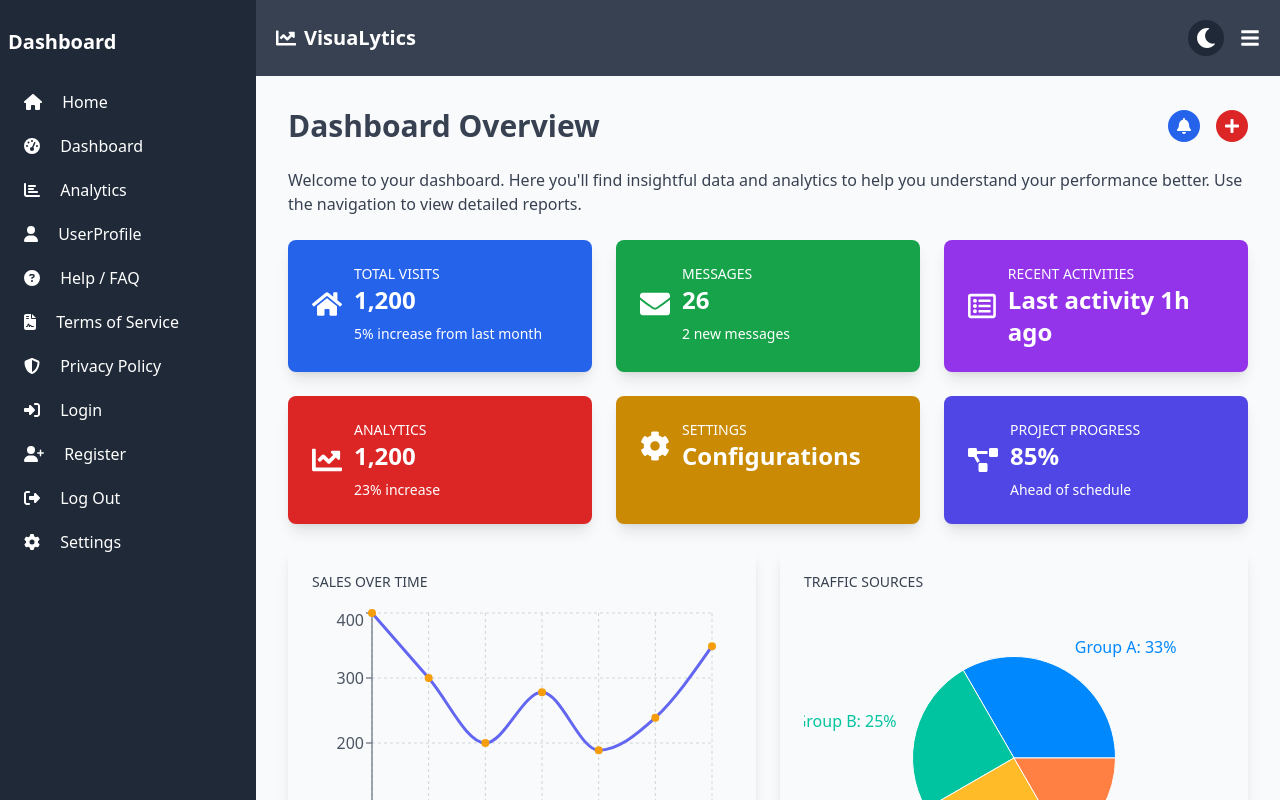
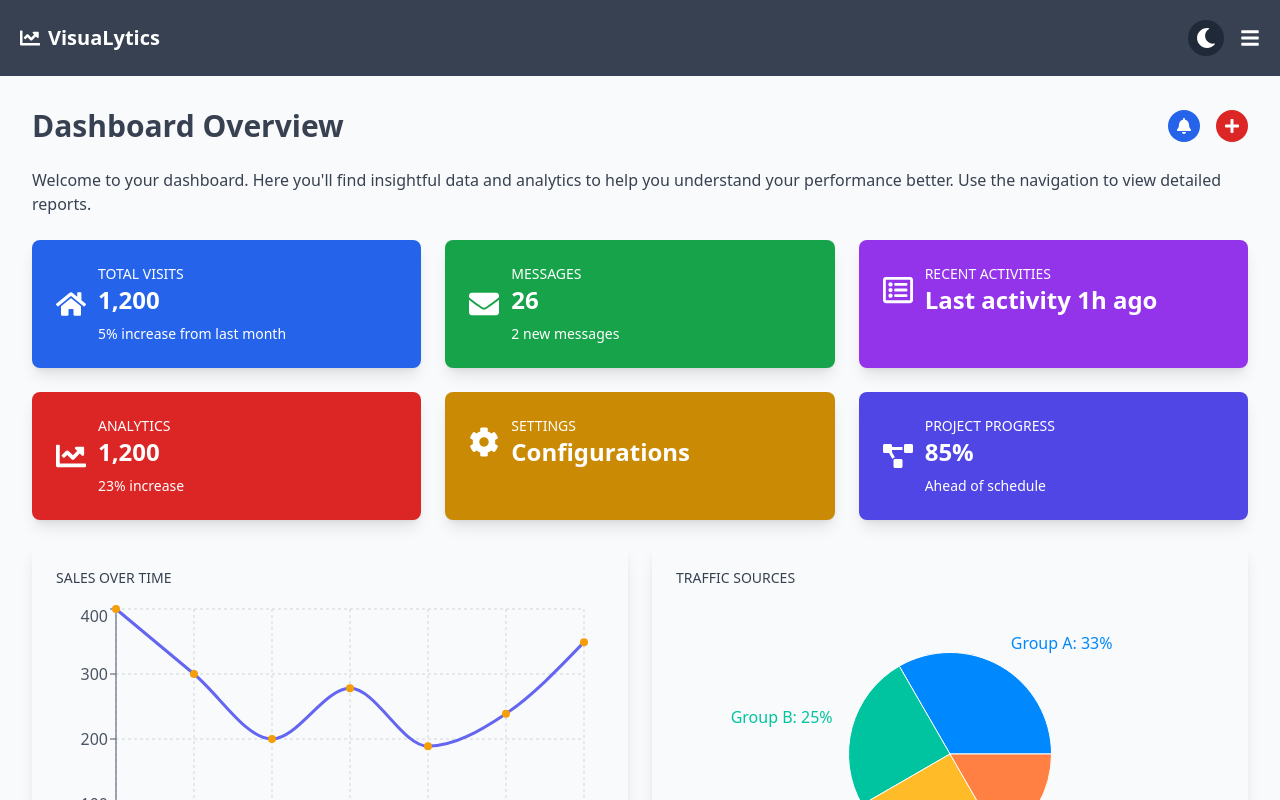
Before and after one commit to Ousman37/dashboard-app, a React (Create React App) app: page / in a window 1280 px wide. Shown: the top 800 px of the page. Built offline with nearby package versions, Linux system fonts and the light colour scheme.

Commit message:
Update Sidebar component

```diff
--- a/src/components/Sidebar.jsx
+++ b/src/components/Sidebar.jsx
@@ -1,4 +1,5 @@
-import React, { useState } from "react";
+// Sidebar.jsx
+import React from "react";
 import { NavLink } from "react-router-dom";
 import { FontAwesomeIcon } from "@fortawesome/react-fontawesome";
 import {
@@ -14,27 +15,22 @@ import {
   faUser,
   faTachometerAlt,
 } from "@fortawesome/free-solid-svg-icons";
-// Import only useAuth from your AuthProvider module
 import { useAuth } from "../context/AuthProvider";
 
-function Sidebar() {
-  const [isSidebarOpen, setIsSidebarOpen] = useState(false);
-  // Destructure logout function and possibly user state from useAuth
+const Sidebar = ({ isSidebarOpen, toggleSidebar }) => {
   const { auth, logout } = useAuth();
-
   const isLoggedIn = !!auth?.user;
 
-  // Handle logout logic using the logout function from useAuth
   const handleLogout = () => {
-    logout(); // This should correctly logout the user
-    setIsSidebarOpen(false);
+    logout();
+    toggleSidebar(); // Optionally close the sidebar on logout
   };
+
   return (
-    <div className="flex flex-col md:flex-row min-h-screen">
     <aside
-        className={`bg-gray-800 text-white w-64 space-y-6 py-7 px-2 absolute inset-y-0 left-0 transform ${
-          isSidebarOpen ? "-translate-x-0" : "-translate-x-full"
-        } md:relative md:translate-x-0 transition duration-200 ease-in-out`}
+      className={`bg-gray-800 text-white w-64 space-y-6 py-7 px-2 fixed inset-y-0 left-0 transform z-30 ${
+        isSidebarOpen ? "translate-x-0" : "-translate-x-full"
+      } transition duration-200 ease-in-out h-full`}
     >
       <div className="font-bold text-xl mb-4">Dashboard</div>
       <ul>
@@ -42,6 +38,7 @@ function Sidebar() {
           <NavLink
             to="/"
             className="block py-2.5 px-4 rounded transition duration-200 hover:bg-gray-700"
+            onClick={() => toggleSidebar()}
           >
             <FontAwesomeIcon icon={faHome} className="mr-4" /> Home
           </NavLink>
@@ -50,17 +47,10 @@ function Sidebar() {
           <NavLink
             to="/dashboard"
             className="block py-2.5 px-4 rounded transition duration-200 hover:bg-gray-700"
+            onClick={() => toggleSidebar()}
           >
             <FontAwesomeIcon icon={faTachometerAlt} className="mr-4" />{" "}
             Dashboard
-            </NavLink>
-          </li>
-          <li>
-            <NavLink
-              to="/analytics"
-              className="block py-2.5 px-4 rounded transition duration-200 hover:bg-gray-700"
-            >
-              <FontAwesomeIcon icon={faChartBar} className="mr-4" /> Analytics
           </NavLink>
         </li>
         <li>
@@ -74,38 +64,50 @@ function Sidebar() {
         </li>
         <li>
           <NavLink
+            to="/analytics"
+            className="block py-2.5 px-4 rounded transition duration-200 hover:bg-gray-700"
+            onClick={() => toggleSidebar()}
+          >
+            <FontAwesomeIcon icon={faChartBar} className="mr-4" /> Analytics
+          </NavLink>
+        </li>
+        <li>
+          <NavLink
             to="/help"
             className="block py-2.5 px-4 rounded transition duration-200 hover:bg-gray-700"
+            onClick={() => toggleSidebar()}
           >
-              <FontAwesomeIcon icon={faQuestionCircle} className="mr-4" /> Help
-              / FAQ
+            <FontAwesomeIcon icon={faQuestionCircle} className="mr-4" /> Help /
+            FAQ
           </NavLink>
         </li>
         <li>
           <NavLink
             to="/terms"
             className="block py-2.5 px-4 rounded transition duration-200 hover:bg-gray-700"
+            onClick={() => toggleSidebar()}
           >
-              <FontAwesomeIcon icon={faFileContract} className="mr-4" /> Terms
-              of Service
+            <FontAwesomeIcon icon={faFileContract} className="mr-4" /> Terms of
+            Service
           </NavLink>
         </li>
         <li>
           <NavLink
             to="/privacy"
             className="block py-2.5 px-4 rounded transition duration-200 hover:bg-gray-700"
+            onClick={() => toggleSidebar()}
           >
             <FontAwesomeIcon icon={faShieldAlt} className="mr-4" /> Privacy
             Policy
           </NavLink>
         </li>
-          {/* Authentication Links */}
         {isLoggedIn ? (
           <>
             <li>
               <NavLink
                 to="/settings"
                 className="block py-2.5 px-4 rounded transition duration-200 hover:bg-gray-700"
+                onClick={() => toggleSidebar()}
               >
                 <FontAwesomeIcon icon={faCog} className="mr-4" /> Settings
               </NavLink>
@@ -115,8 +117,7 @@ function Sidebar() {
                 onClick={handleLogout}
                 className="w-full text-left block py-2.5 px-4 rounded transition duration-200 hover:bg-gray-700"
               >
-                  <FontAwesomeIcon icon={faSignOutAlt} className="mr-4" /> Log
-                  Out
+                <FontAwesomeIcon icon={faSignOutAlt} className="mr-4" /> Log Out
               </button>
             </li>
           </>
@@ -126,6 +127,7 @@ function Sidebar() {
               <NavLink
                 to="/login"
                 className="block py-2.5 px-4 rounded transition duration-200 hover:bg-gray-700"
+                onClick={() => toggleSidebar()}
               >
                 <FontAwesomeIcon icon={faSignInAlt} className="mr-4" /> Login
               </NavLink>
@@ -134,40 +136,16 @@ function Sidebar() {
               <NavLink
                 to="/register"
                 className="block py-2.5 px-4 rounded transition duration-200 hover:bg-gray-700"
+                onClick={() => toggleSidebar()}
               >
-                  <FontAwesomeIcon icon={faUserPlus} className="mr-4" />{" "}
-                  Register
-                </NavLink>
-              </li>
-
-              <li>
-                <a
-                  href="#!"
-                  onClick={handleLogout}
-                  className="block py-2.5 px-4 rounded transition duration-200 hover:bg-gray-700"
-                >
-                  <FontAwesomeIcon icon={faSignOutAlt} className="mr-4" /> Log
-                  Out
-                </a>
-              </li>
-
-              <li>
-                <NavLink
-                  to="/settings"
-                  className="block py-2.5 px-4 rounded transition duration-200 hover:bg-gray-700"
-                >
-                  <FontAwesomeIcon icon={faCog} className="mr-4" /> Settings
+                <FontAwesomeIcon icon={faUserPlus} className="mr-4" /> Register
               </NavLink>
             </li>
           </>
         )}
       </ul>
     </aside>
-      <div className="flex-1">
-        {/* Main content goes here, e.g., header, main section */}
-      </div>
-    </div>
   );
-}
+};
 
 export default Sidebar;
```
Lines whose indentation alone changed are shown as unchanged.
